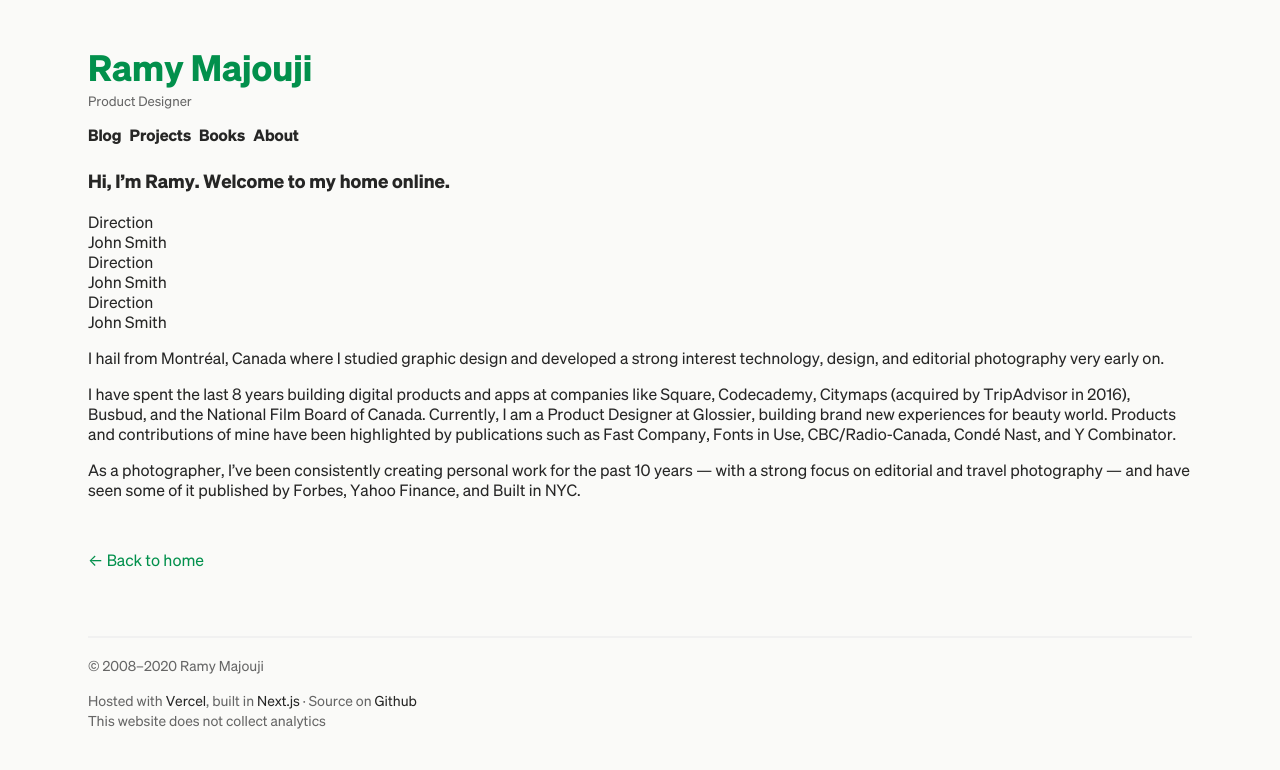
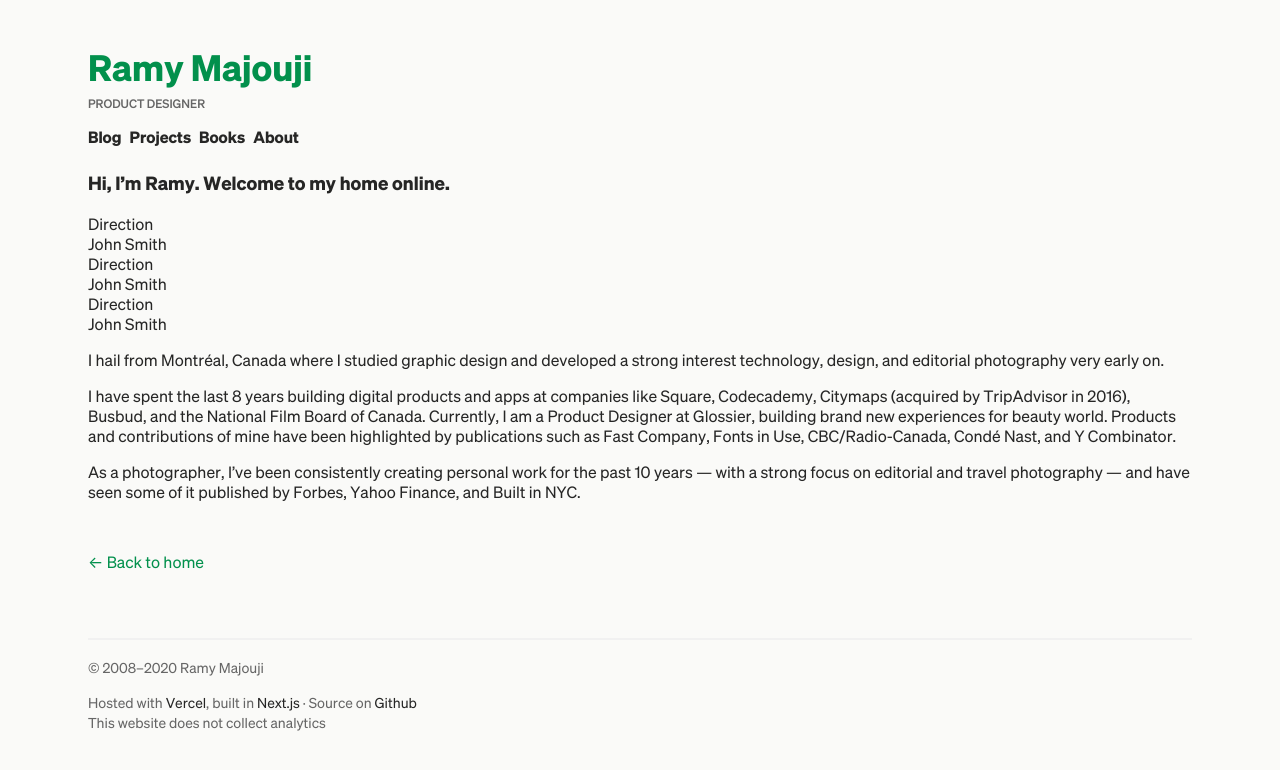
Before and after one commit to majouji/ramy.design, a Next.js app: page /about in a window 1280 px wide. Shown: the top 770 px of the page. Built offline with nearby package versions, Linux system fonts and the light colour scheme.

Commit message:
Accessibility fixes

```diff
--- a/components/header.js
+++ b/components/header.js
@@ -5,7 +5,7 @@ export default function Header() {
   return (
     <header>
       <Link href="/"><a><h1 id="site-title">Ramy Majouji</h1></a></Link>
-      <h5 id="site-subhead">Product Designer</h5>
+      <h2 id="site-subhead">Product Designer</h2>
       <nav>
         <ul>
           <li><Link href="/"><a>Blog</a></Link></li>
--- a/styles/global.sass
+++ b/styles/global.sass
@@ -147,6 +147,13 @@ header
   margin-bottom: 24px
   p
     margin: unset
+
+#site-subhead
+  color: var(--color-text-secondary)
+  font-size: var(--font-size-tiny)
+  font-weight: 500
+  text-transform: uppercase
+  margin: 4px 0 0 0
 
 figcaption
   color: var(--color-text-secondary)
--- a/styles/variables.sass
+++ b/styles/variables.sass
@@ -61,8 +61,8 @@
 
   @media (prefers-color-scheme:dark)
     // Colors
-    --color-accent:             #18C788
-    --color-accent-hover:       #53c49a
+    --color-accent:             #037C42
+    --color-accent-hover:       #058b4a
     --color-accent-active:      rgba(24,199,136,.6)
     --background-main:          #101116
     --background-code:          #181A23
```
